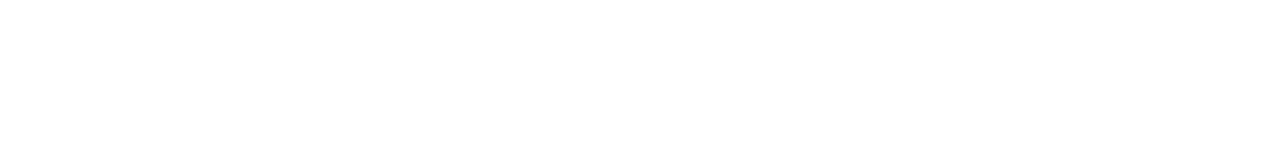
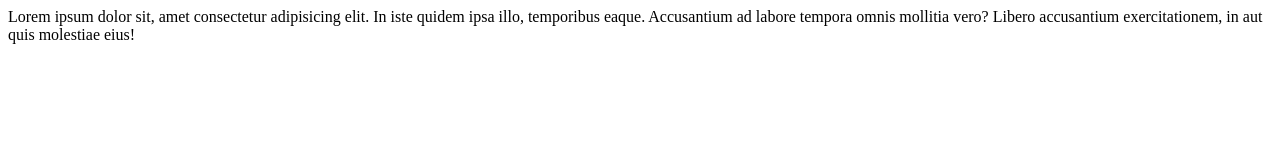
Before and after one commit to Th-Axel96/practice-git, a plain HTML site: page index.html in a window 1280 px wide. Drawn offline with Linux system fonts and the light colour scheme.

Commit message:
first commit body

```diff
--- a/index.html
+++ b/index.html
@@ -1,12 +1,16 @@
 <!DOCTYPE html>
 <html lang="en">
-<head>
-    <meta charset="UTF-8">
-    <meta http-equiv="X-UA-Compatible" content="IE=edge">
-    <meta name="viewport" content="width=device-width, initial-scale=1.0">
+  <head>
+    <meta charset="UTF-8" />
+    <meta http-equiv="X-UA-Compatible" content="IE=edge" />
+    <meta name="viewport" content="width=device-width, initial-scale=1.0" />
     <title>Document</title>
-</head>
-<body>
-
-</body>
+  </head>
+  <body>
+    <main>
+      Lorem ipsum dolor sit, amet consectetur adipisicing elit. In iste quidem
+      ipsa illo, temporibus eaque. Accusantium ad labore tempora omnis mollitia
+      vero? Libero accusantium exercitationem, in aut quis molestiae eius!
+    </main>
+  </body>
 </html>
```
